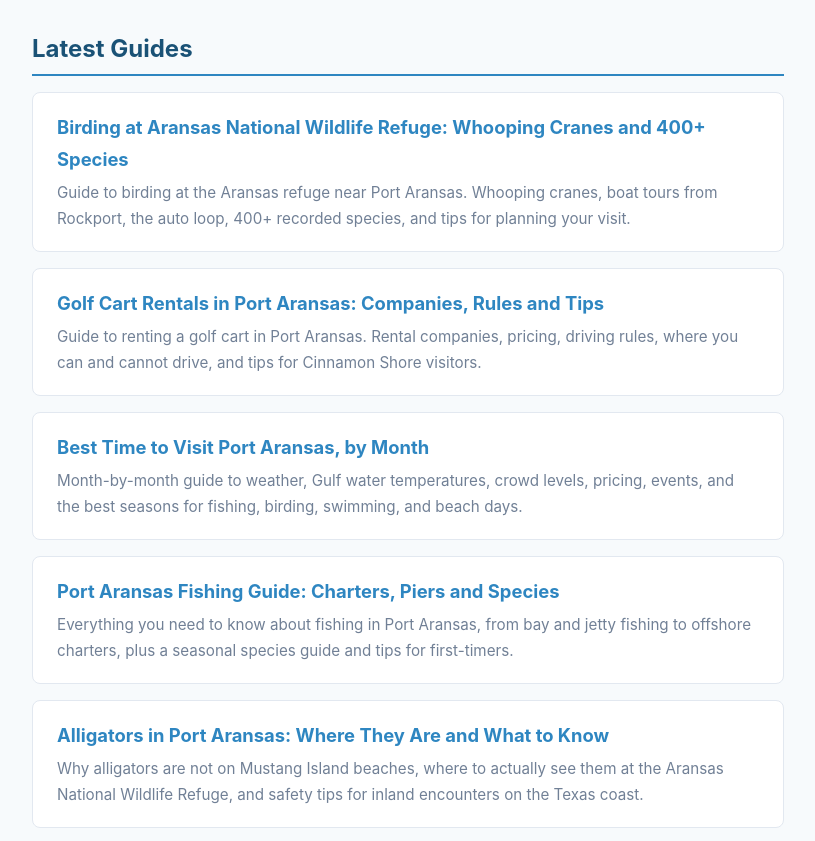
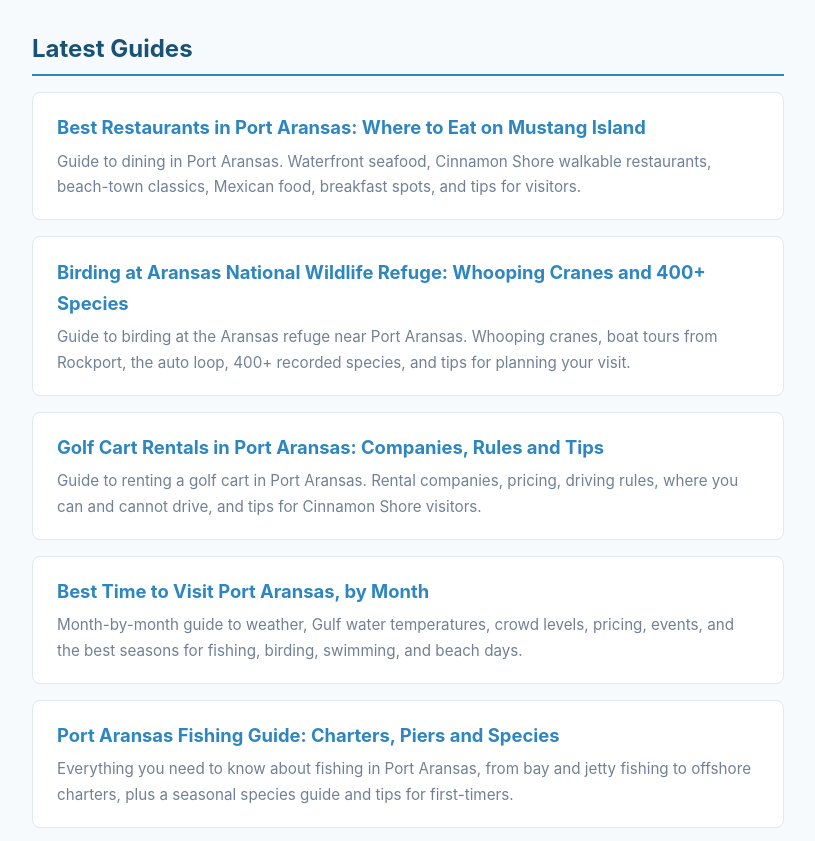
Before and after one commit to beachedinn/port-aransas-travel-guide, a plain HTML site: page index.html in a window 1280 px wide. Shown: the part 2358-3199 px from the top of the page, without its empty margins (232-1047 px from the left). Drawn offline with Linux system fonts and the light colour scheme.

Commit message:
Add article card for Port Aransas restaurants
Added a new article card for the best restaurants in Port Aransas with a brief description.

```diff
--- a/index.html
+++ b/index.html
@@ -50,6 +50,11 @@
     <p>Bring reef-safe sunscreen and plenty of water, especially during summer months. A golf cart rental is a popular way to get around town. The ferry can have wait times during peak weekends, so plan accordingly or use the JFK Causeway bridge as an alternative route. Most importantly, slow down and enjoy the island pace of life.</p>
 
     <h2>Latest Guides</h2>
+
+    <div class="article-card">
+        <h3><a href="articles/restaurants-port-aransas.html">Best Restaurants in Port Aransas: Where to Eat on Mustang Island</a></h3>
+        <p>Guide to dining in Port Aransas. Waterfront seafood, Cinnamon Shore walkable restaurants, beach-town classics, Mexican food, breakfast spots, and tips for visitors.</p>
+    </div>
 
     <div class="article-card">
         <h3><a href="articles/birding-aransas-wildlife-refuge.html">Birding at Aransas National Wildlife Refuge: Whooping Cranes and 400+ Species</a></h3>
```
